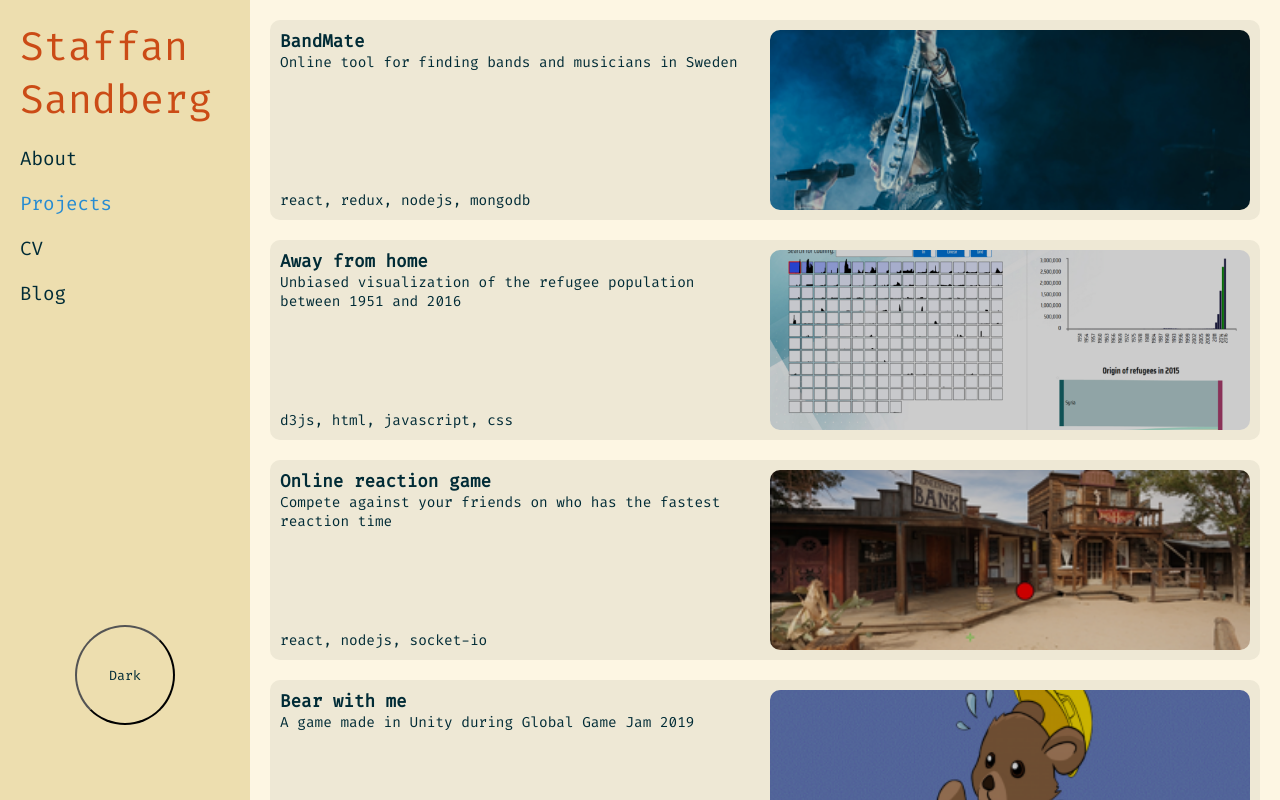
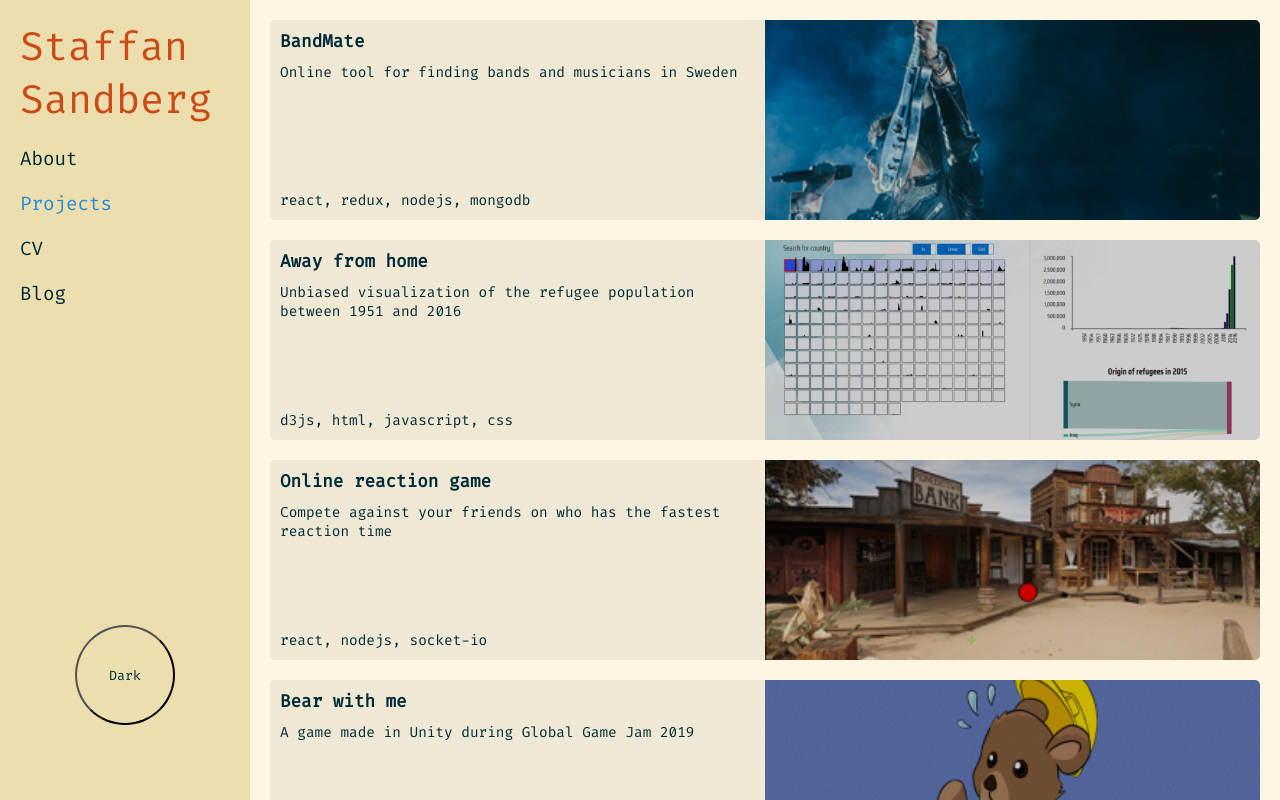
Before and after one commit to Sandsten/portfolio, a React app in the folder client/: page /projects in a window 1280 px wide. Shown: the top 800 px of the page. Built offline with nearby package versions, Linux system fonts and the light colour scheme; no server answers.

Commit message:
Project card styling

```diff
--- a/client/src/components/ProjectCard.js
+++ b/client/src/components/ProjectCard.js
@@ -9,6 +9,7 @@ const StyledProjectCard = styled(Link)`
   text-decoration: none;
   outline: none;
   color: ${p => (p.theme === 'LIGHT' ? BASE03 : BASE1)};
+  overflow: hidden;
 
   display: grid;
   grid-template-areas:
@@ -17,11 +18,10 @@ const StyledProjectCard = styled(Link)`
     'tags  img';
   grid-template-rows: auto 1fr auto;
   grid-template-columns: 1fr 1fr;
-  grid-column-gap: 10px;
 
   background-color: ${p => (p.theme === 'LIGHT' ? BASE2 : BASE02_SATURATED)};
-  padding: 10px;
-  border-radius: 10px;
+  /* padding: 10px; */
+  border-radius: 5px;
 
   :hover {
     background-color: ${p => (p.theme === 'LIGHT' ? BASE2_SATURATED : BASE03)};
@@ -31,11 +31,14 @@ const StyledProjectCard = styled(Link)`
 const Title = styled.div`
   grid-area: title;
   font-size: 1.1em;
+  margin: 10px;
 `;
 
 const Description = styled.div`
   grid-area: desc;
   font-size: 0.9em;
+  margin: 10px;
+  margin-top: 0;
 `;
 
 const Image = styled.img`
@@ -43,13 +46,14 @@ const Image = styled.img`
   object-fit: cover;
   height: 100%;
   width: 100%;
-  border-radius: 10px;
+  /* border-radius: 10px; */
   filter: ${p => (p.theme === 'LIGHT' ? 'none' : 'brightness(80%)')};
 `;
 
 const Tags = styled.div`
   grid-area: tags;
   font-size: 0.9em;
+  margin: 10px;
 `;
 
 const ProjectCard = ({ data, theme }) => {
```
